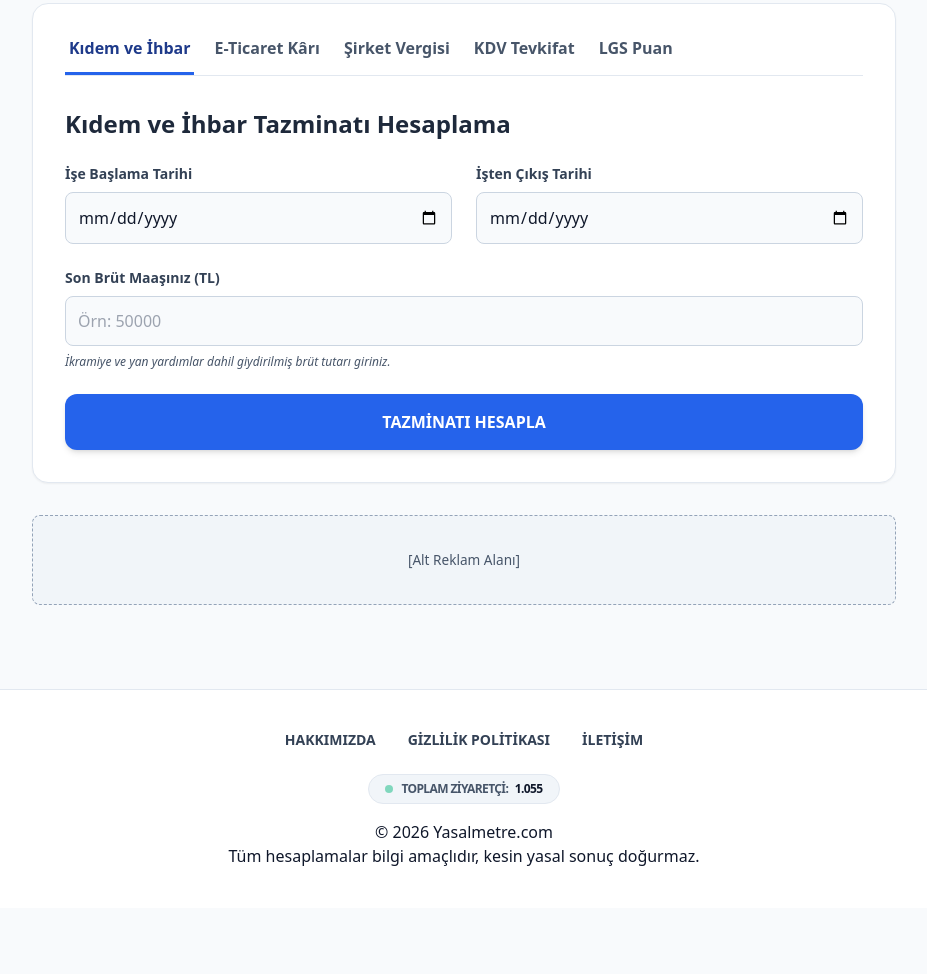
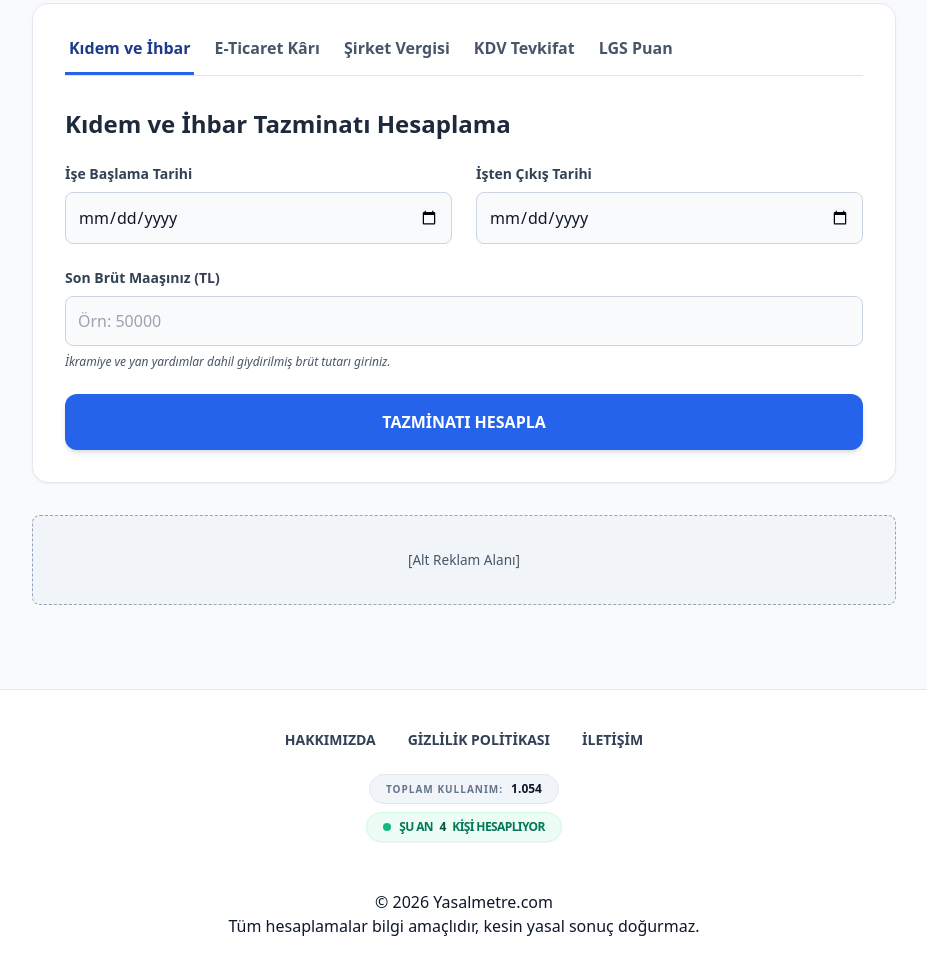
Before and after one commit to vvbosisler/hesapla, a plain HTML site: page index.html in a window 1280 px wide. Shown: the part 239-1213 px from the top of the page, without its empty margins (176-1103 px from the left). Before the commit the page ends 1147 px from the top, so only its background shows below. Drawn offline with nearby package versions, Linux system fonts and the light colour scheme; no server answers.

Commit message:
Update index.html

```diff
--- a/index.html
+++ b/index.html
@@ -206,11 +206,18 @@
                 <button onclick="openModal('modalIletisim')" class="hover:text-blue-700 transition active:scale-95">İLETİŞİM</button>
             </nav>
             <p class="text-xs text-slate-500 font-medium leading-relaxed uppercase tracking-wider">
-                <div class="mb-4 inline-flex items-center bg-slate-100 px-4 py-1.5 rounded-full border border-slate-200">
-    <span class="w-2 h-2 bg-emerald-500 rounded-full animate-pulse mr-2"></span>
-    <p class="text-[10px] md:text-xs font-bold text-slate-600 uppercase tracking-tighter">
-        Toplam Ziyaretçi: <span id="visitCount" class="text-slate-900 ml-1">...</span>
-    </p>
+                <div class="flex flex-col items-center gap-2 mb-6">
+    <div class="inline-flex items-center bg-slate-100 px-4 py-1.5 rounded-full border border-slate-200">
+        <span class="text-[10px] font-bold text-slate-500 uppercase tracking-widest">Toplam Kullanım:</span>
+        <span id="visitCount" class="text-xs font-black text-slate-900 ml-2">...</span>
+    </div>
+
+    <div class="inline-flex items-center bg-emerald-50 px-4 py-1.5 rounded-full border border-emerald-100 shadow-sm">
+        <span class="w-2 h-2 bg-emerald-500 rounded-full animate-ping mr-2"></span>
+        <p class="text-[10px] md:text-xs font-bold text-emerald-700 uppercase tracking-tighter">
+            Şu an <span id="liveCount" class="text-emerald-900 mx-1">3</span> kişi hesaplıyor
+        </p>
+    </div>
 </div>
 <br>
                 &copy; 2026 Yasalmetre.com<br>Tüm hesaplamalar bilgi amaçlıdır, kesin yasal sonuç doğurmaz.
@@ -323,29 +330,49 @@
         }
         // Modern ve Hızlı Ziyaretçi Sayacı
 // Gelişmiş Hibrit Ziyaretçi Sayacı
-async function updateCounter() {
+async function updateCounterPro() {
     const counterEl = document.getElementById('visitCount');
-    const startNumber = 1054; // Başlangıç taban puanımız (Hayırlı olsun!)
+    const liveEl = document.getElementById('liveCount');
+    const startNumber = 1054;
 
+    // 1. TOPLAM ZİYARETÇİ MANTIĞI
+    const isCounted = sessionStorage.getItem('yasalmetre_counted');
     try {
-        // Namespace'i daha benzersiz yaptık ki takılmasın
-        const response = await fetch('https://api.counterapi.dev/v1/yasalmetre_v2026/hits/up');
-        if (!response.ok) throw new Error('API ulaşılamaz');
+        let apiUrl = 'https://api.counterapi.dev/v1/yasalmetre_pro/hits';
+        if (!isCounted) {
+            apiUrl += '/up';
+            sessionStorage.setItem('yasalmetre_counted', 'true');
+        }
+        const response = await fetch(apiUrl);
+        const data = await response.json();
+        counterEl.innerText = (startNumber + data.count).toLocaleString('tr-TR');
+    } catch (e) {
+        counterEl.innerText = startNumber.toLocaleString('tr-TR');
+    }
 
-        const data = await response.json();
-        // API'den gelen sayı + Başlangıç sayımız
-        counterEl.innerText = (startNumber + data.count).toLocaleString('tr-TR');
-    } catch (error) {
-        // API çalışmazsa yerel hafızayı kullan (Psikolojik Sayaç)
-        let localHits = localStorage.getItem('yasalmetre_hits') || 0;
-        localHits = parseInt(localHits) + 1;
-        localStorage.setItem('yasalmetre_hits', localHits);
+    // 2. ANLIK KULLANICI SİMÜLASYONU (Dinamik ve Gerçekçi)
+    function updateLive() {
+        // Günün saatine göre mantıklı bir aralık seçer (Gece az, gündüz çok)
+        const saat = new Date().getHours();
+        let min = 2, max = 6;
 
-        counterEl.innerText = (startNumber + localHits).toLocaleString('tr-TR');
-        console.log("Not: Sayaç yerel hafızadan çalışıyor (DNS/AdBlock engeli olabilir).");
+        if (saat > 9 && saat < 18) { min = 5; max = 14; } // Mesai saatleri yoğunluğu
+        if (saat >= 18 && saat < 23) { min = 4; max = 10; } // Akşam yoğunluğu
+
+        const randomLive = Math.floor(Math.random() * (max - min + 1)) + min;
+
+        // Yumuşak geçiş efekti
+        liveEl.style.opacity = 0;
+        setTimeout(() => {
+            liveEl.innerText = randomLive;
+            liveEl.style.opacity = 1;
+        }, 500);
     }
+
+    updateLive();
+    setInterval(updateLive, 8000); // Her 8 saniyede bir anlık sayıyı güncelle
 }
-updateCounter();
+updateCounterPro();
     </script>
 </body>
 </html>
```
